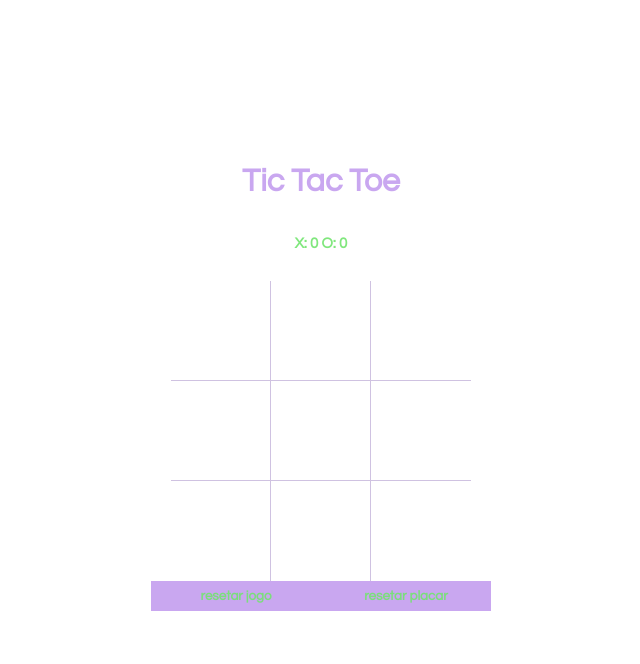
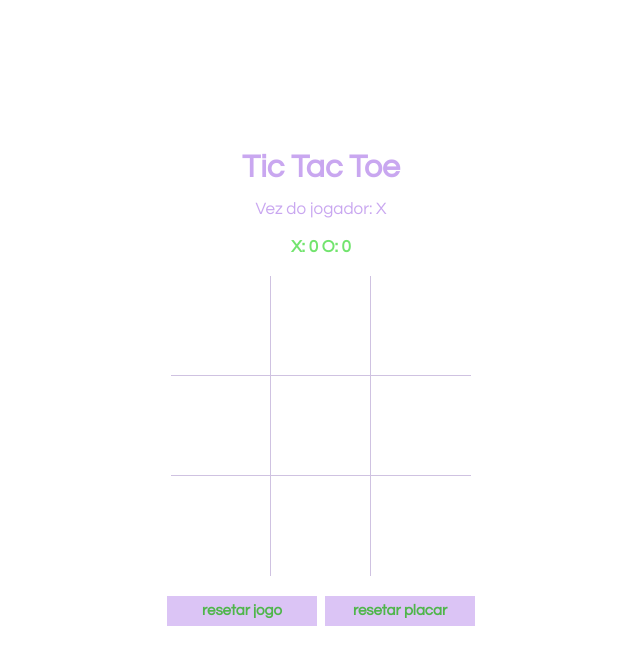
Before and after one commit to anaclara-dv/tic-tac-toe-react, a React (Create React App) app: page / in a window 1280 px wide. Shown: the top 664 px of the page, without its empty margins (319-959 px from the left). Built offline with nearby package versions, Linux system fonts and the light colour scheme.

Commit message:
mudancas

```diff
--- a/src/App.module.scss
+++ b/src/App.module.scss
@@ -6,18 +6,13 @@ body {
   margin-top: -20px;
   height: 100%;
   color:rgba(165, 109, 230, 0.6);
+  display: flex;
+  flex-direction: column;
+   justify-content: space-between;
 }
 
 html {
   height: 100%;
-}
-
-h1 {
-  font-size: 32px;
-  font-weight: 600;
-
-  margin-top: 0;
-  padding: 16px;
 }
 
 .game {
@@ -29,36 +24,59 @@ h1 {
   justify-content: center;
 }
 
+h1 {
+  font-size: 32px;
+  font-weight: 600;
+  margin: 0;
+  padding: 16px;
+
+}
+
+.score {
+  background-color: #fff;
+  color: rgba(114, 228, 110, 1.0);
+  font-weight: bold;
+  font-size: 17px;
+  display: flex;
+  justify-content: center;
+  padding: 20px 16px;
+  gap: 20px;
+}
+
+span {
+  font-size: 17px;
+}
+
+.game_info {
+  margin-top: 20px;
+  display: flex;
+  gap: 8px;
+}
+
 .buttonscore {
-  background-color: rgba(165, 109, 230, 0.6);
-  color: rgba(114, 228, 110, 0.897);
+  background-color: rgba(165, 109, 230, 0.4);
+  color: rgb(79, 182, 75);
   font-family: 'Questrial', sans-serif;
-  width: 170px;
+  font-size: 15px;
+  width: 150px;
   height: 30px;
   align-items: center;
   justify-content: center;
   border: 0;
   font-weight: bold;
-  display:inline-block;
+
 }
 
 .buttonreset {
-  background-color: rgba(165, 109, 230, 0.6);
-  color: rgba(114, 228, 110, 0.897);
+  background-color: rgba(165, 109, 230, 0.4);
+  color: rgb(79, 182, 75);
   font-family: 'Questrial', sans-serif;
-  width: 170px;
+  font-size: 15px;
+  width: 150px;
   height: 30px;
   align-items: center;
   justify-content: center;
   border: 0;
   font-weight: bold;
-  display:inline-block;
+
 }
-
-.score {
-  background-color: #fff;
-  color: rgba(114, 228, 110, 0.897);
-  font-weight: bold;
-  margin-bottom: 30px;
-  font-size: 15px;
-}
--- a/src/App.tsx
+++ b/src/App.tsx
@@ -10,7 +10,7 @@ function App() {
   const [xIsNext, setXIsNext] = useState(true);
   const [history, setHistory] = useState(Array(9).fill(null));
   const [score, setScore] = useState({x: 0, o: 0});
-  const [status, setStatus] = useState('');
+  const [status, setStatus] = useState('Vez do jogador: ' + (xIsNext ? 'X' : 'O'));
 
   function handleClick(i: number) {
     const hasWinner = calculateWinner(history);
@@ -28,7 +28,7 @@ function App() {
 
   function getStatus() {
     const winner =  stepNumber > 5 && calculateWinner(history);
-    const draw = stepNumber > 8 && calculateDraw(history);
+    const draw = stepNumber === 9 && calculateDraw(history);
 
     let status;
 
@@ -45,7 +45,7 @@ function App() {
       status = 'Tie';
     }
     else {
-      status = 'Next player: ' + (xIsNext ? 'X' : 'O');
+      status = 'Vez do jogador: ' + (xIsNext ? 'X' : 'O');
     }
 
     setStatus(status);
@@ -65,7 +65,7 @@ function App() {
     <div className={styles.game}>
       <h1>Tic Tac Toe</h1>
 
-      <div>{status}</div>
+      <span>{status}</span>
 
       <div className={styles.score}>X: {score.x} O: {score.o}</div>
 
```
